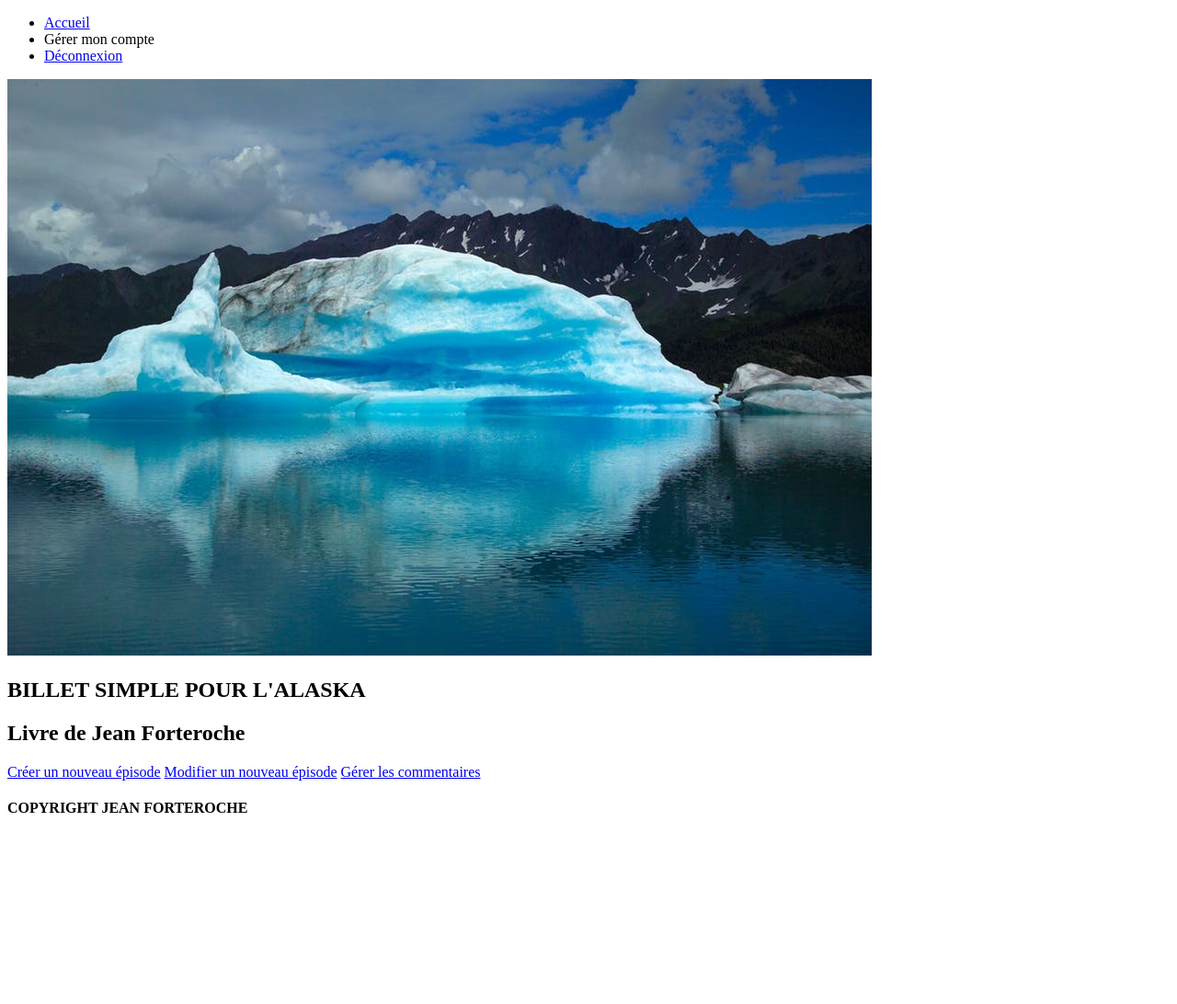
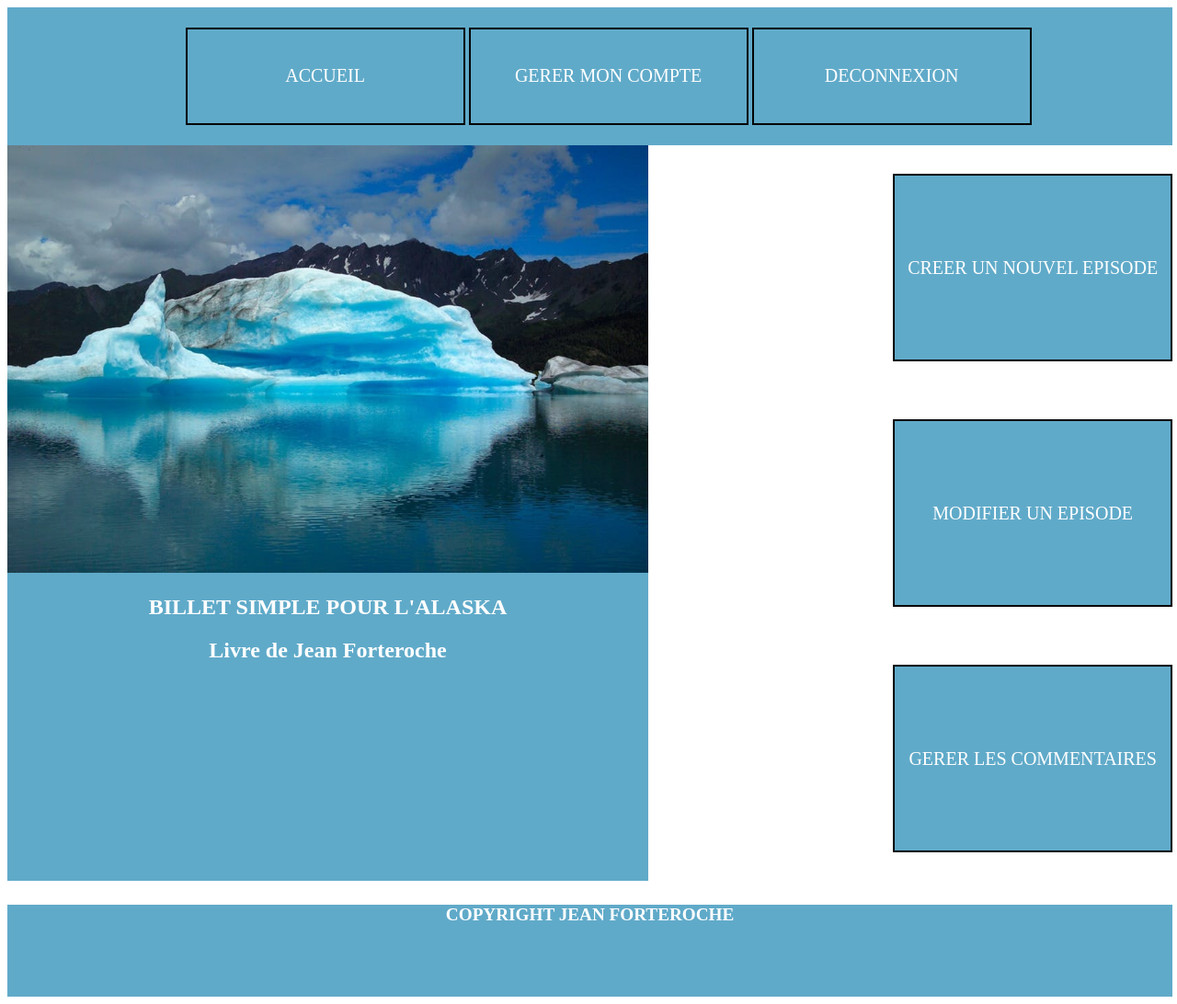
Before and after one commit to davidAChiva/projet-4, a PHP site: page /admin0085/View/ViewHomeAdmin.php in a window 1280 px wide. Shown: the whole page at 92% size. Before the commit the page ends 884 px from the top, so only its background shows below. Run offline with PHP 8.4, Linux system fonts and the light colour scheme; some libraries are stand-ins or nearby versions.

Commit message:
Amélioration du désign admin

```diff
--- a/View/template.php
+++ b/View/template.php
@@ -2,7 +2,8 @@
 <html lang='fr'>
     <head>
         <meta charset='UTF-8' />
-        <link rel='stylesheet' href='css/generalFront.css' />
+        <link rel='stylesheet' href='css/general.css' />
+        <link rel='stylesheet' href='css/front.css' />
         <title><?= $title ?></title>
         <script src="https://use.fontawesome.com/f520e036a2.js"></script>
     </head>
@@ -21,9 +22,7 @@
             <h1>BILLET SIMPLE POUR L'ALASKA</h1>
             <h2>Livre de Jean Forteroche</h2>
             </div>
-            <div>
             <?= $sectionContent ?>
-            </div>
         </section>
         <footer>
             <h4>COPYRIGHT JEAN FORTEROCHE</h4>
--- a/admin0085/View/ViewHomeAdmin.php
+++ b/admin0085/View/ViewHomeAdmin.php
@@ -2,11 +2,11 @@
 $title = "Panneau Administration | Billet simple pour l'Alaska";
 ob_start();
 ?>
-<section>
-    <a href='home.php?option=newEpisode'>Créer un nouveau épisode</a>
-    <a href='home.php?option=modifyEpisode'>Modifier un nouveau épisode</a>
-    <a href='home.php?option=manageComments'>Gérer les commentaires</a>
-</section>
+<div id='linkOption'>
+    <a href='home.php?option=newEpisode'>CREER UN NOUVEL EPISODE</a>
+    <a href='home.php?option=modifyEpisode'>MODIFIER UN EPISODE</a>
+    <a href='home.php?option=manageComments'>GERER LES COMMENTAIRES</a>
+</div>
 <?php
 $sectionContent = ob_get_clean();
 require_once'templateAdmin.php';
--- a/admin0085/View/ViewManageComments.php
+++ b/admin0085/View/ViewManageComments.php
@@ -2,6 +2,7 @@
 $title = 'Gérer les commentaires | Billet simple pour l\'Alaska';
 ob_start();
 ?>
+<div>
     <h3>Sélectionnez l'épisode des commentaires à modifier</h3>
 
     <?php foreach($episodes as $episode): ?>
@@ -28,10 +29,11 @@ ob_start();
                 <textarea id='contentComment' name='contentComment' rows='5'  required><?= $comment['content'] ?>
                 </textarea> <br />
                 <input type='submit' value='Modifier le commentaire' />
-        </form>
-        <a href='<?='home.php?option=manageComments&idEpisode=' . $_GET['idEpisode'] . '&typeManage=delete&idComment=' .  $comment['id'] ?>'>Supprimer ce commentaire</a>
+            </form> <br />
+            <a id='deleteComment' href='<?='home.php?option=manageComments&idEpisode=' . $_GET['idEpisode'] . '&typeManage=delete&idComment=' .  $comment['id'] ?>'>Supprimer ce commentaire</a>
         </div>
     <?php endforeach; ?>
+    </div>
 </div>
 <?php
 $sectionContent = ob_get_clean();
--- a/admin0085/View/ViewModifyEpisode.php
+++ b/admin0085/View/ViewModifyEpisode.php
@@ -2,8 +2,8 @@
 $title = 'Modifier un épisode | Billet simple pour l\'Alaska';
 ob_start();
 ?>
+<div>
 <h3>Sélectionnez l'épisode à modifier</h3>
-
 <?php foreach($episodes as $episode): ?>
 
 <div class='blockEpisode'>
@@ -19,9 +19,10 @@ ob_start();
     <label for='titleEditEpisode'>TITRE DE L'EPISODE</label>
     <input type='text' id='titleEditEpisode' name='titleEditEpisode' value='<?php echo $titleEpisode; ?>' required /> <br />
     <label for='contentEditEpisode'>CONTENU DE L'EPISODE</label>
-    <textarea id='contentEditEpisode' name='contentEditEpisode'required> <?= $contentEpisode ?> </textarea>
+    <textarea id='contentEditEpisode' name='contentEditEpisode' rows='20'required> <?= $contentEpisode ?> </textarea>
     <input type='submit' value="Modifiez l'épisode" />
 </form>
+</div>
 <?php
 $sectionContent = ob_get_clean();
 require_once ('View/templateAdmin.php');
--- a/admin0085/View/templateAdmin.php
+++ b/admin0085/View/templateAdmin.php
@@ -2,7 +2,8 @@
 <html lang='fr'>
     <head>
         <meta charset='UTF-8' />
-        <link rel='stylesheet' href='css/generalBack.css' />
+        <link rel='stylesheet' href='../css/general.css' />
+        <link rel='stylesheet' href='../css/back.css' />
         <title><?= $title ?></title>
         <script src='https://cloud.tinymce.com/stable/tinymce.min.js?apiKey=fju9kgi13tqikw0xs5l829etnxom79m8xc1wcq4q059guf6h'></script>
         <script>tinymce.init({ selector:'textarea' });</script>
@@ -10,9 +11,9 @@
     <body>
         <header>
             <ul>
-                <li><a href='home.php'>Accueil</a></li>
-                <li>Gérer mon compte</li>
-                <li><a href='home.php?option=deconnexion'>Déconnexion</a></li>
+                <li><a href='home.php'>ACCUEIL</a></li>
+                <li>GERER MON COMPTE</li>
+                <li><a href='home.php?option=deconnexion'>DECONNEXION</a></li>
             </ul>
         </header>
         <section id='blockBook'>
@@ -21,9 +22,7 @@
             <h1>BILLET SIMPLE POUR L'ALASKA</h1>
             <h2>Livre de Jean Forteroche</h2>
             </div>
-            <div>
             <?= $sectionContent ?>
-            </div>
         </section>
         <footer>
             <h4>COPYRIGHT JEAN FORTEROCHE</h4>
--- /dev/null
+++ b/css/back.css
@@ -0,0 +1,49 @@
+ul
+{
+    font-size: 20px;
+    line-height: 100px;
+    text-align: center;
+    display: flex;
+    list-style: none;
+}
+li
+{
+    width: 300px;
+    margin: 2px;
+    border: 2px black solid;
+    color: white;
+}
+li a
+{
+    display: inline-block;
+    width: 100%;
+    height: 100%;
+    text-decoration: none;
+    color: white;
+}
+#linkOption
+{
+    display: flex;
+    flex-direction: column;
+    justify-content: space-around;
+
+}
+#linkOption a
+{
+    text-decoration: none;
+    background-color: #60AAC9;
+    color: white;
+    font-size: 20px;
+    text-align: center;
+    line-height: 200px;
+    width: 300px;
+    height: 200px;
+    border: 2px black solid;
+}
+#deleteComment
+{
+    text-decoration: none;
+    padding: 5px;
+    border : 2px black solid;
+    color: black;
+}
--- /dev/null
+++ b/css/front.css
@@ -0,0 +1,5 @@
+.iconeFontAWeSome
+{
+    text-align: center;
+    color : blue;
+}
--- a/css/generalFront.css
+++ b/css/general.css
@@ -5,11 +5,6 @@ body
 h1
 {
     font-size: 1.5em;
-}
-.iconeFontAWeSome
-{
-    text-align: center;
-    color : blue;
 }
 header
 {
@@ -24,7 +19,7 @@ header p
 {
     font-size : 1.3em;
 }
-#blockBook
+section
 {
     width : 100%;
     display: flex;
```
Lines whose indentation alone changed are shown as unchanged.
